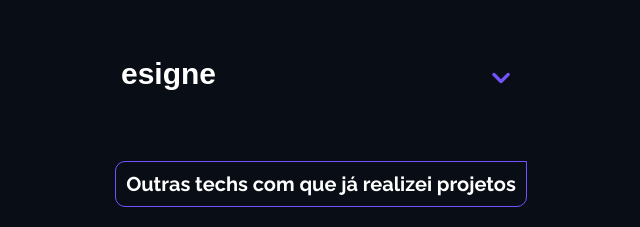
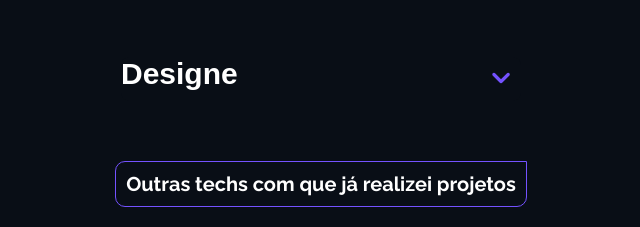
Before and after one commit to Lucasbrandaocabral/Portfolio, a plain HTML site: page index.html in a window 1280 px wide. Shown: the part 1963-2190 px from the top of the page, 319-959 px from the left. Drawn offline with nearby package versions, Linux system fonts and the light colour scheme.

Commit message:
Tudo Pronto

```diff
--- a/index.html
+++ b/index.html
@@ -145,7 +145,7 @@
             <div class="accordion">
                 <button class="accordion-header">
                     <span>
-                        esigne
+                        Designe
                     </span>
                     <i class="uil uil-angle-down"></i>
                 </button>
```
